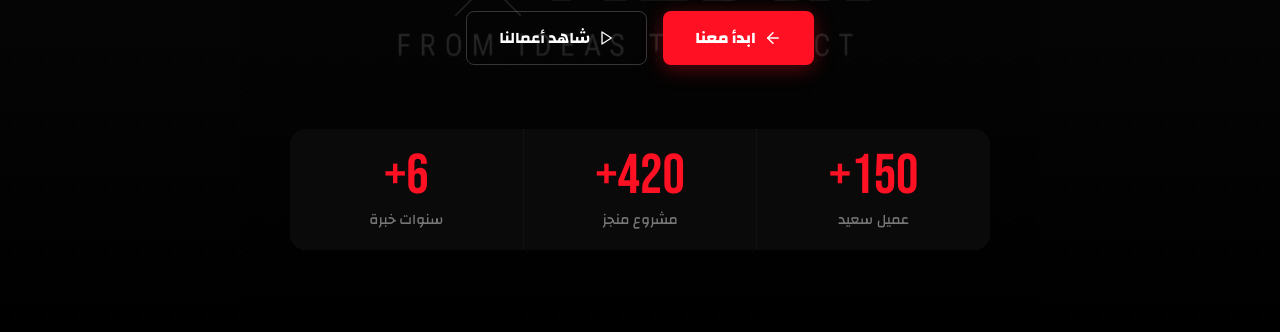
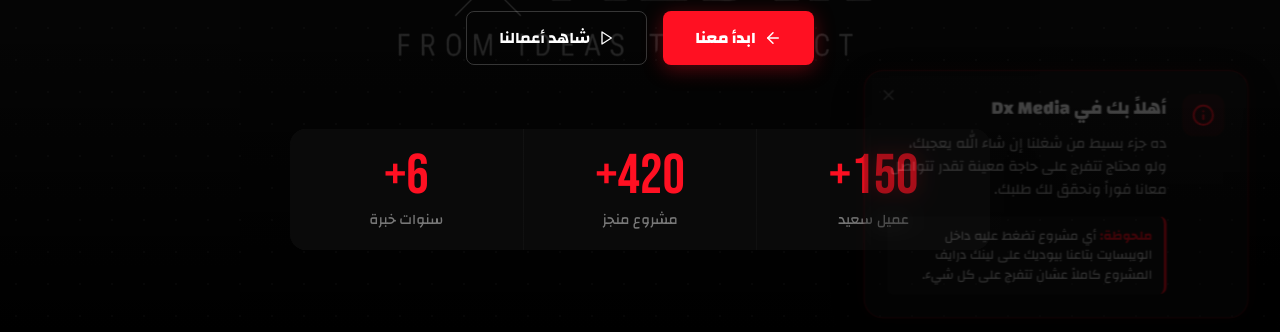
Before and after one commit to M0-Adly/DxMedia, a Next.js app: page / in a window 1280 px wide. Shown: the part 468-800 px from the top of the page. Built offline with nearby package versions, Linux system fonts and the light colour scheme; no server answers; the database is empty.

Commit message:
Add WelcomePopup and update Footer social links design

```diff
--- a/app/page.tsx
+++ b/app/page.tsx
@@ -7,6 +7,7 @@ import Testimonials from '@/components/Testimonials';
 import Contact from '@/components/Contact';
 import Footer from '@/components/Footer';
 import About from '@/components/About';
+import WelcomePopup from '@/components/WelcomePopup';
 import { Project, Testimonial } from '@/lib/types';
 
 export const dynamic = 'force-dynamic';
@@ -73,6 +74,7 @@ export default async function HomePage() {
       <Testimonials testimonials={(testimonials as Testimonial[]) || []} />
       <Contact />
       <Footer />
+      <WelcomePopup />
     </main>
   );
 }
--- a/components/Footer.tsx
+++ b/components/Footer.tsx
@@ -12,10 +12,10 @@ export default function Footer() {
         <p style={{ fontFamily: "'Changa', sans-serif", color: '#444', fontSize: '0.85rem' }}>
           © {new Date().getFullYear()} Dx Media. جميع الحقوق محفوظة.
         </p>
-        <div style={{ display: 'flex', gap: '10px' }}>
+        <div style={{ display: 'flex', gap: '24px', flexWrap: 'wrap' }}>
           {[
-            { icon: <Facebook size={18} />, text: 'Facebook', href: 'https://www.facebook.com/share/1UfsNVEwxM/', color: '#1877F2', bgColor: 'rgba(24,119,242,0.1)' },
-            { icon: <MessageCircle size={18} />, text: 'WhatsApp', href: 'https://wa.me/201092157086', color: '#25D366', bgColor: 'rgba(37,211,102,0.1)' },
+            { icon: <Facebook size={22} color="#fff" />, text: 'Facebook', href: 'https://www.facebook.com/share/1UfsNVEwxM/', color: '#1877F2', bgColor: '#1877F2' },
+            { icon: <MessageCircle size={22} color="#fff" />, text: 'WhatsApp', href: 'https://wa.me/201092157086', color: '#25D366', bgColor: '#25D366' },
           ].map((social, i) => (
             <a
               key={i}
@@ -23,25 +23,32 @@ export default function Footer() {
               target="_blank"
               rel="noreferrer"
               style={{
-                height: '32px',
-                padding: '0 12px',
+                display: 'flex',
+                alignItems: 'center',
+                gap: '12px',
+                textDecoration: 'none',
+                cursor: 'pointer',
+              }}
+            >
+              <div style={{
+                width: '44px',
+                height: '44px',
+                borderRadius: '14px',
                 background: social.bgColor,
-                border: '1px solid rgba(255,255,255,0.08)',
-                borderRadius: '8px',
-                cursor: 'pointer',
                 display: 'flex',
                 alignItems: 'center',
                 justifyContent: 'center',
-                gap: '8px',
-                transition: 'all 0.3s',
-                textDecoration: 'none',
-                color: social.color
+                boxShadow: `0 4px 12px ${social.bgColor}40`,
+                transition: 'transform 0.3s ease'
               }}
-              onMouseEnter={(e) => (e.currentTarget.style.borderColor = social.color)}
-              onMouseLeave={(e) => (e.currentTarget.style.borderColor = 'rgba(255,255,255,0.08)')}
-            >
-              <span style={{ display: 'flex', alignItems: 'center' }}>{social.icon}</span>
-              <span style={{ fontSize: '0.85rem', fontWeight: 600, fontFamily: "'Changa', sans-serif", letterSpacing: '0.5px' }}>{social.text}</span>
+              onMouseEnter={(e) => (e.currentTarget.style.transform = 'translateY(-2px)')}
+              onMouseLeave={(e) => (e.currentTarget.style.transform = 'translateY(0)')}
+              >
+                {social.icon}
+              </div>
+              <span style={{ fontSize: '1rem', fontWeight: 800, fontFamily: "'Changa', sans-serif", color: '#fff', letterSpacing: '0.5px' }}>
+                {social.text}
+              </span>
             </a>
           ))}
         </div>
--- /dev/null
+++ b/components/WelcomePopup.tsx
@@ -0,0 +1,130 @@
+'use client';
+
+import { useState, useEffect } from 'react';
+import { X, Info } from 'lucide-react';
+
+export default function WelcomePopup() {
+  const [isVisible, setIsVisible] = useState(false);
+  const [shouldRender, setShouldRender] = useState(false);
+
+  useEffect(() => {
+    // Show the popup after a short delay
+    const timer = setTimeout(() => {
+      setShouldRender(true);
+      setIsVisible(true);
+    }, 1000);
+
+    // Hide after 5 seconds + delay
+    const hideTimer = setTimeout(() => {
+      setIsVisible(false);
+      // Remove from DOM after transition
+      setTimeout(() => setShouldRender(false), 500);
+    }, 6000);
+
+    return () => {
+      clearTimeout(timer);
+      clearTimeout(hideTimer);
+    };
+  }, []);
+
+  if (!shouldRender) return null;
+
+  return (
+    <div
+      style={{
+        position: 'fixed',
+        bottom: '24px',
+        right: '24px',
+        zIndex: 10000,
+        maxWidth: '400px',
+        width: 'calc(100% - 48px)',
+        background: 'rgba(15, 15, 15, 0.95)',
+        backdropFilter: 'blur(10px)',
+        border: '1px solid rgba(255, 16, 34, 0.3)',
+        borderRadius: '20px',
+        padding: '24px',
+        boxShadow: '0 12px 40px rgba(0, 0, 0, 0.5), 0 0 20px rgba(255, 16, 34, 0.1)',
+        opacity: isVisible ? 1 : 0,
+        transform: isVisible ? 'translateY(0) scale(1)' : 'translateY(20px) scale(0.95)',
+        transition: 'all 0.5s cubic-bezier(0.16, 1, 0.3, 1)',
+        direction: 'rtl',
+      }}
+    >
+      <button
+        onClick={() => setIsVisible(false)}
+        style={{
+          position: 'absolute',
+          top: '12px',
+          left: '12px',
+          background: 'none',
+          border: 'none',
+          color: '#666',
+          cursor: 'pointer',
+          padding: '4px',
+        }}
+      >
+        <X size={18} />
+      </button>
+
+      <div style={{ display: 'flex', alignItems: 'flex-start', gap: '16px' }}>
+        <div
+          style={{
+            background: 'rgba(255, 16, 34, 0.1)',
+            borderRadius: '12px',
+            padding: '10px',
+            color: '#ff1022'
+          }}
+        >
+          <Info size={24} />
+        </div>
+
+        <div style={{ flex: 1 }}>
+          <h3
+            style={{
+              fontFamily: "'Changa', sans-serif",
+              color: '#fff',
+              fontSize: '1.2rem',
+              fontWeight: 800,
+              marginBottom: '10px'
+            }}
+          >
+            أهلاً بك في Dx Media
+          </h3>
+
+          <p
+            style={{
+              fontFamily: "'Changa', sans-serif",
+              color: '#bbb',
+              fontSize: '0.95rem',
+              lineHeight: 1.6,
+              marginBottom: '15px'
+            }}
+          >
+            ده جزء بسيط من شغلنا إن شاء الله يعجبك، ولو محتاج تتفرج على حاجة معينة تقدر تتواصل معانا فوراً ونحقق لك طلبك.
+          </p>
+
+          <div
+            style={{
+              background: 'rgba(255, 255, 255, 0.03)',
+              borderRight: '3px solid #ff1022',
+              padding: '10px 12px',
+              borderRadius: '4px 8px 8px 4px'
+            }}
+          >
+            <p
+              style={{
+                fontFamily: "'Changa', sans-serif",
+                color: '#ddd',
+                fontSize: '0.85rem',
+                lineHeight: 1.5,
+                margin: 0
+              }}
+            >
+              <span style={{ color: '#ff1022', fontWeight: 700 }}>ملحوظة:</span> أي مشروع تضغط عليه داخل الويبسايت بتاعنا بيوديك على لينك درايف المشروع كاملاً عشان تتفرج على كل شيء.
+            </p>
+          </div>
+        </div>
+      </div>
+    </div>
+  );
+}
```
